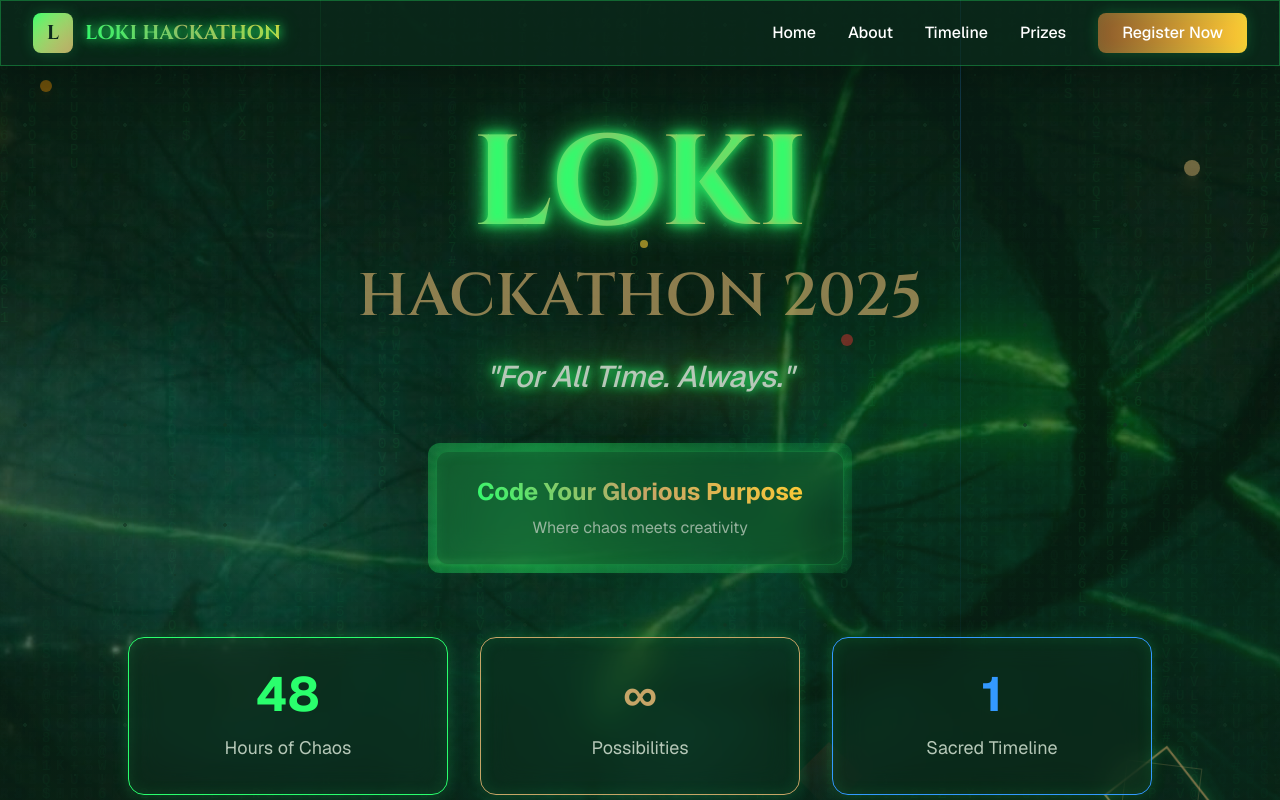
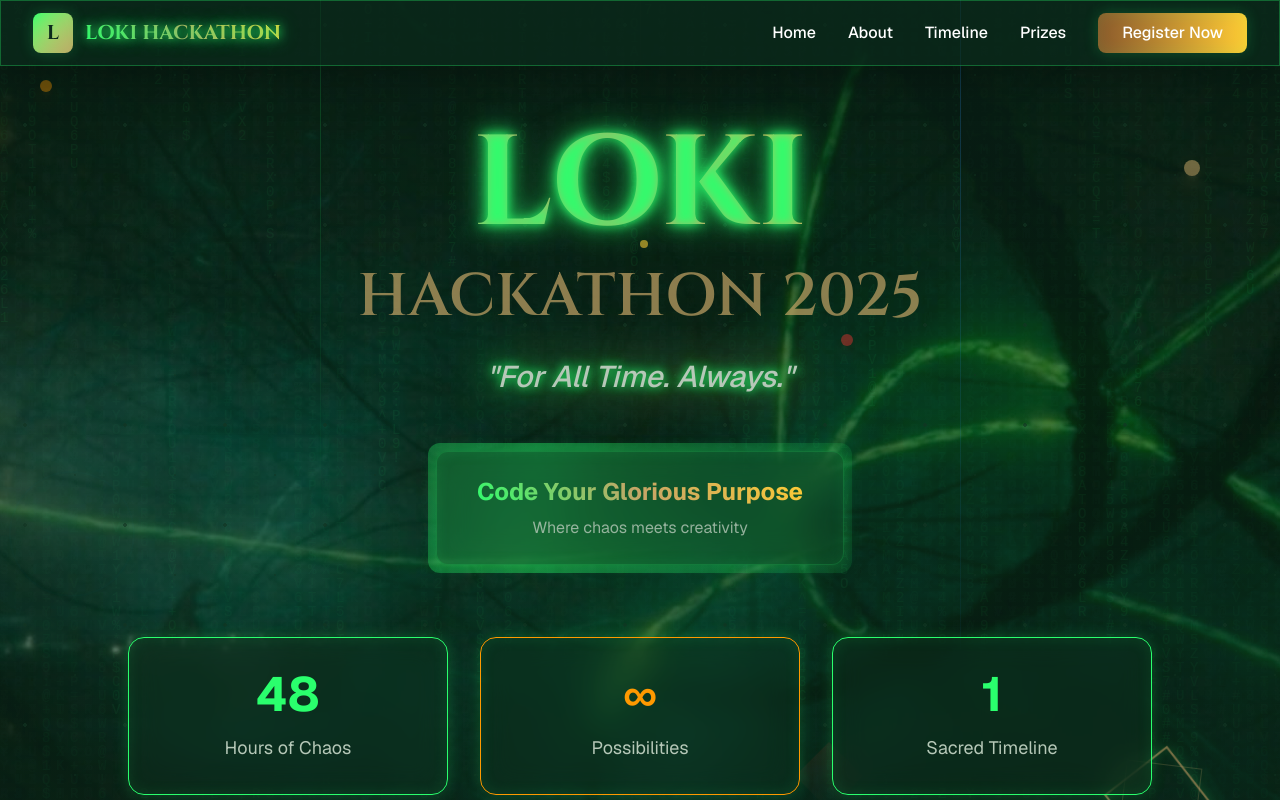
Before and after one commit to suthakaranburaj/enigma_website_csi, a Next.js app: page / in a window 1280 px wide. Shown: the top 800 px of the page. Built offline with nearby package versions, Linux system fonts and the light colour scheme.

Commit message:
color changes

```diff
--- a/src/components/Enigma_Hackathon/Hero.jsx
+++ b/src/components/Enigma_Hackathon/Hero.jsx
@@ -89,21 +89,15 @@ const Hero = () => {
               <div
                 key={index}
                 className="glass-effect rounded-2xl p-8 transform hover:scale-110 transition-all duration-500 neon-border group"
-                style={{ borderColor: stat.color }}
+                style={{ borderColor: index % 2 === 0 ? "#2aff6d" : "#ff9900" }}
               >
                 <div
                   className={`text-5xl font-bold mb-4 group-hover:scale-110 transition-transform duration-300`}
-                  style={{ color: stat.color }}
+                  style={{ color: index % 2 === 0 ? "#2aff6d" : "#ff9900" }}
                 >
                   {stat.value}
                 </div>
                 <div className="text-[#b6c8b8] text-lg">{stat.label}</div>
-                <div
-                  className="absolute inset-0 rounded-2xl opacity-0 group-hover:opacity-100 transition-opacity duration-300"
-                  style={{
-                    background: `linear-gradient(to top, ${stat.color}10, transparent)`,
-                  }}
-                ></div>
               </div>
             ))}
           </div>
--- a/src/components/Enigma_Hackathon/Navbar.jsx
+++ b/src/components/Enigma_Hackathon/Navbar.jsx
@@ -84,7 +84,7 @@ const Navbar = () => {
               <button
                 key={item.id}
                 onClick={() => scrollToSection(item.id)}
-                className="block px-3 py-2 text-base font-medium hover:text-[#2aff6d] transition-colors duration-300 w-full text-left"
+                className="block px-3 py-2 text-base font-medium hover:text-[#ff9900] transition-colors duration-300 w-full text-left"
               >
                 {item.label}
               </button>
```
